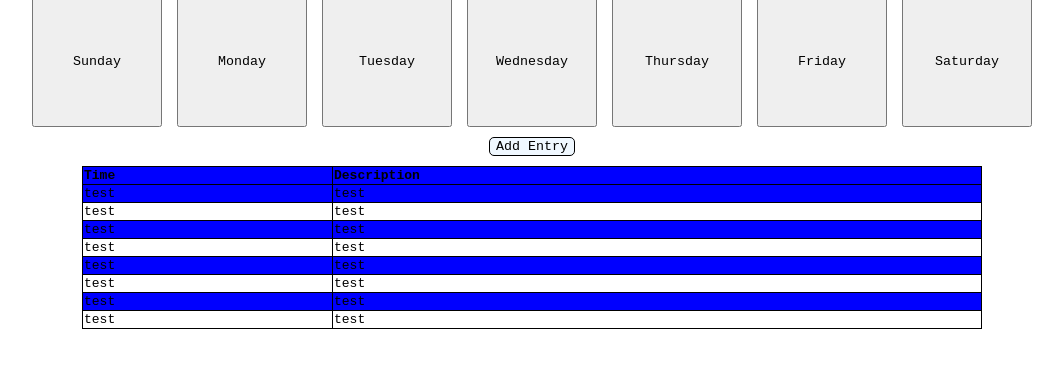
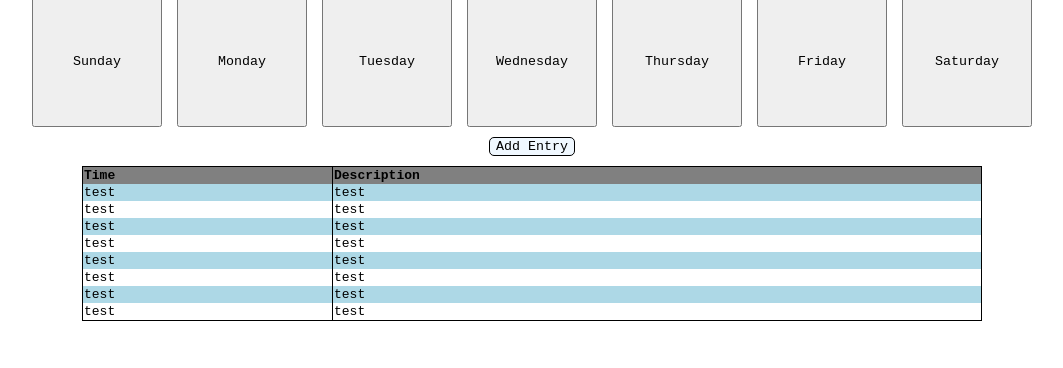
Before and after one commit to dennymin/weekly-planner, a plain HTML site: page index.html in a window 1280 px wide. Shown: the part 76-444 px from the top of the page, without its empty margins (108-1171 px from the left). Drawn offline with Linux system fonts and the light colour scheme.

Commit message:
styled the table

```diff
--- a/styles.css
+++ b/styles.css
@@ -2,15 +2,21 @@
   font-family: monospace;
 }
 
-table,
-th,
-td {
+table {
   border: 1px solid black;
 }
 
-tr:nth-child(odd) {
-  /* background-color: #eee; */
-  background-color: blue;
+td:nth-child(odd),
+th {
+  border-right: 1px solid black;
+}
+
+thead > tr {
+  background-color: gray;
+}
+
+tbody > tr:nth-child(odd) {
+  background-color: lightblue;
 }
 
 table {
```
